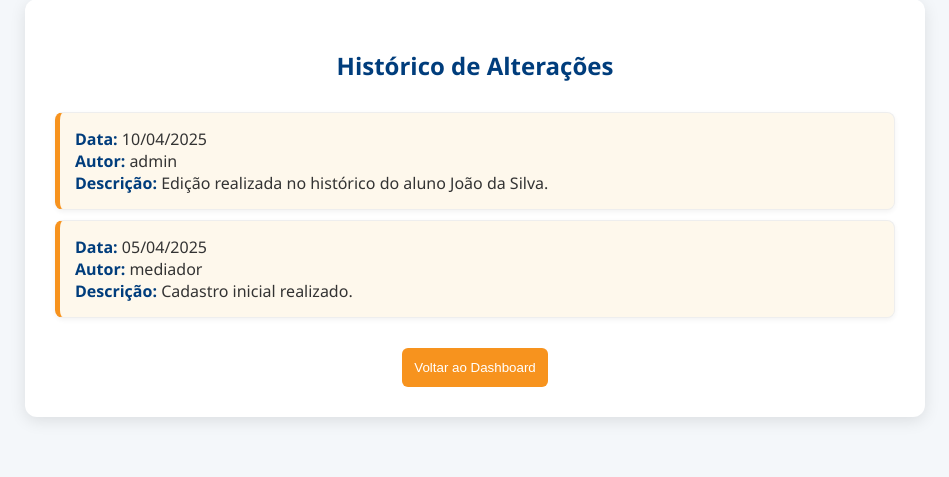
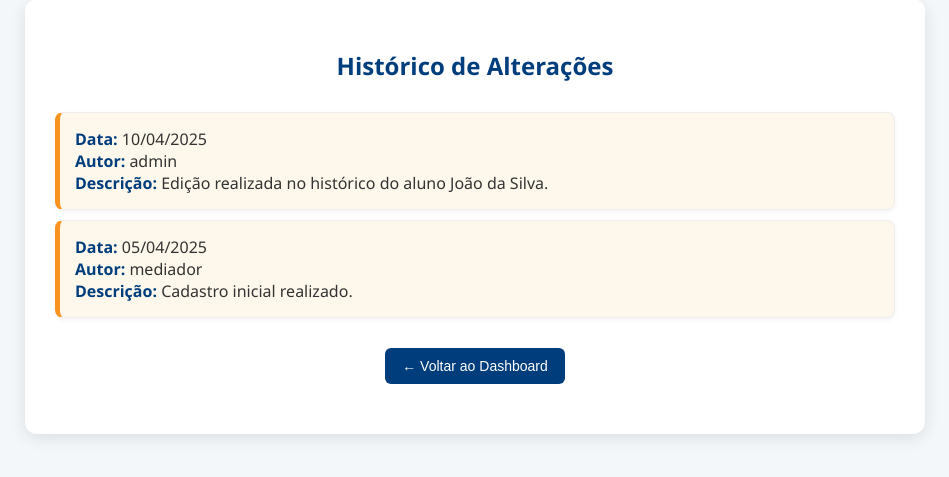
Before and after one commit to euantoniojunior/sistemapei, a Flask app: page /historico in a window 1280 px wide. Shown: the part 41-518 px from the top of the page, without its empty margins (165-1114 px from the left). Run offline with Flask 3, Linux system fonts and the light colour scheme; the visitor is signed in with stand-in values (Sample User, id 1).

Commit message:
Update historico.html

```diff
--- a/templates/historico.html
+++ b/templates/historico.html
@@ -34,14 +34,26 @@
       transform: translateY(-2px);
       box-shadow: 0 4px 12px rgba(0, 0, 0, 0.05);
     }
+
     .button-group {
       display: flex;
       justify-content: center;
       margin-top: 30px;
     }
-    .button-group button {
+    .btn-voltar {
+      background-color: #003D7C;
+      color: white;
+      border: none;
+      padding: 10px 16px;
+      font-size: 14px;
+      border-radius: 6px;
+      cursor: pointer;
+      transition: background-color 0.3s ease;
       width: auto;
-      min-width: 140px;
+      min-width: 180px;
+    }
+    .btn-voltar:hover {
+      background-color: #002a54;
     }
   </style>
 </head>
@@ -56,7 +68,9 @@
     <!-- Botão Voltar -->
     <div class="button-group">
       <a href="/dashboard" style="text-decoration: none;">
-        <button>Voltar ao Dashboard</button>
+        <button class="btn-voltar">
+          ← Voltar ao Dashboard
+        </button>
       </a>
     </div>
   </div>
```
